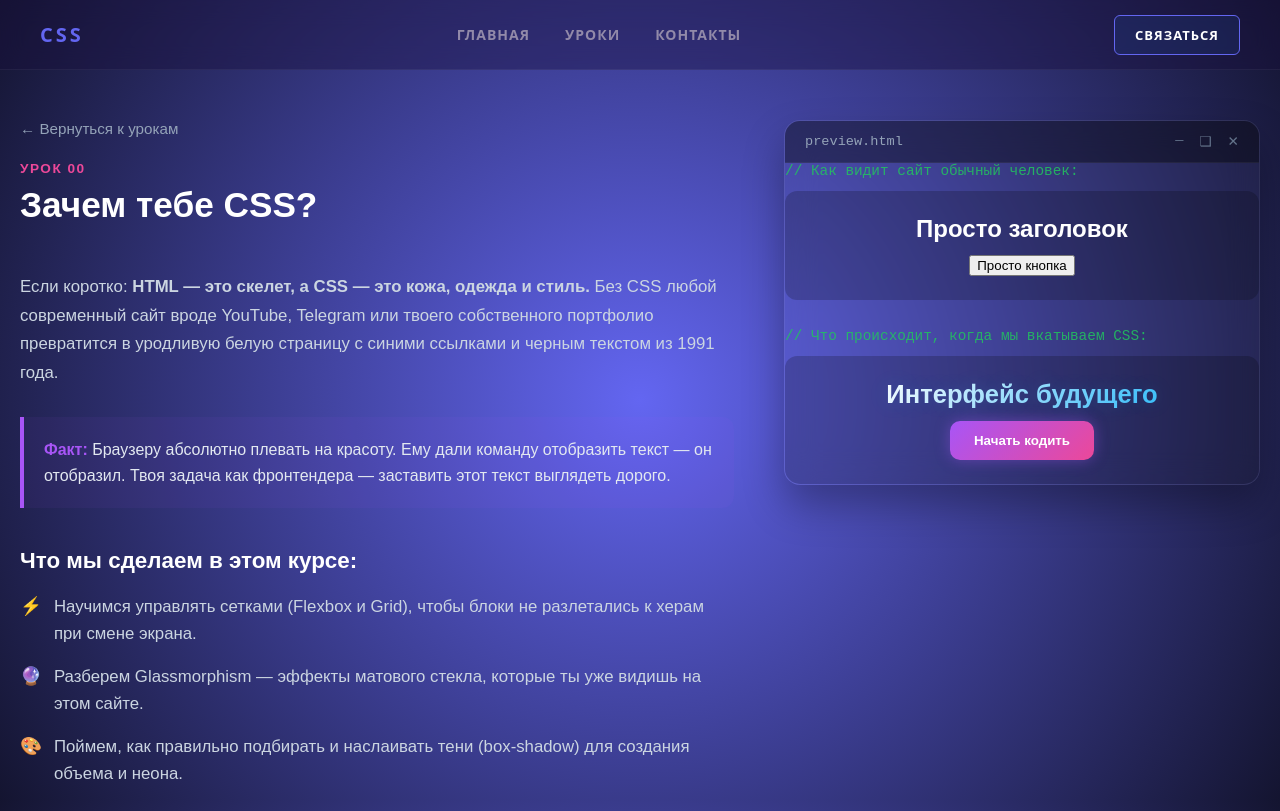
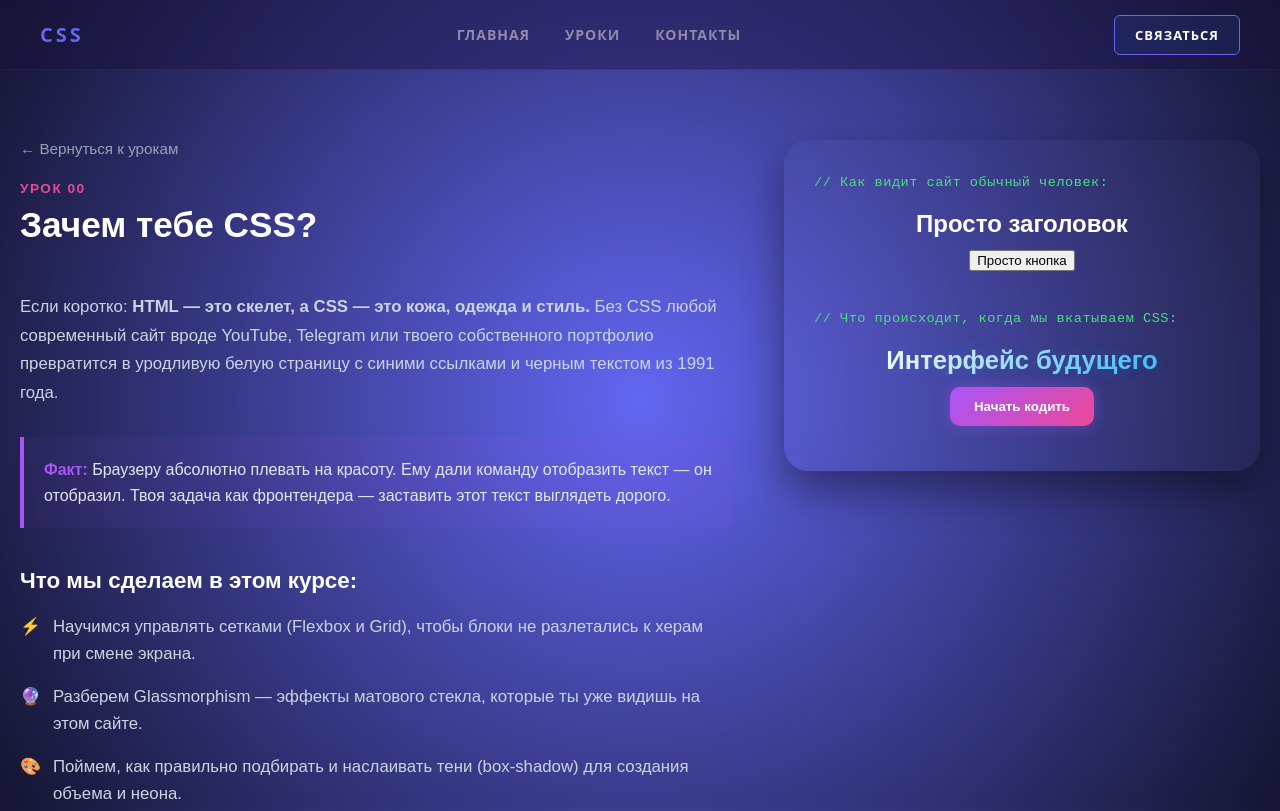
Before and after one commit to Hizikc/sfc, a website built with Vite: page pages/wcss/00.html in a window 1280 px wide. Shown: the top 811 px of the page. Built offline with nearby package versions, Linux system fonts and the light colour scheme.

Commit message:
fix: убрал рамку терминала и очистил правый блок в уроке 0 v0.1.4

```diff
--- a/css/lesson-single.css
+++ b/css/lesson-single.css
@@ -1,4 +1,4 @@
-/* Изолированная база для страниц одиночных уроков */
+/* Базовая изолированная структура для страниц одиночных уроков */
 .single-lesson-body {
   margin: 0;
   padding: 0;
@@ -17,7 +17,7 @@
 .lesson-page-container {
   max-width: 1300px;
   margin: 0 auto;
-  padding: 120px 20px 60px;
+  padding: 140px 20px 60px; /* Отступ сверху под шапку сайта */
   display: grid;
   grid-template-columns: 1.2fr 0.8fr; /* Левая колонка чуть шире под текст */
   gap: 50px;
@@ -30,7 +30,7 @@
   flex-direction: column;
 }
 
-/* Кнопка назад */
+/* Кнопка возврата на общую страницу */
 .back-to-lessons {
   color: #94a3b8;
   text-decoration: none;
@@ -45,7 +45,7 @@
   color: #a855f7;
 }
 
-/* Бейдж с номером урока */
+/* Розовый бейдж с номером текущего урока */
 .lesson-badge {
   font-size: 0.85rem;
   font-weight: 700;
@@ -62,7 +62,7 @@
   line-height: 1.2;
 }
 
-/* Текстовый контент */
+/* Оформление текста статьи */
 .theory-content p {
   font-size: 1.05rem;
   line-height: 1.7;
@@ -76,7 +76,7 @@
   color: #ffffff;
 }
 
-/* Важная плашка с фактом */
+/* Фиолетовая плашка с важным фактом */
 .theory-alert {
   background: rgba(168, 85, 247, 0.05);
   border-left: 4px solid #a855f7;
@@ -92,7 +92,7 @@
   color: #a855f7;
 }
 
-/* Кастомный список со смайликами/иконками */
+/* Список особенностей курса */
 .custom-list {
   list-style: none;
   padding: 0;
@@ -109,12 +109,7 @@
   color: #cbd5e1;
 }
 
-.custom-list li span {
-  font-size: 1.1rem;
-  line-height: 1.4;
-}
-
-/* Навигация внизу статьи */
+/* Нижние навигационные кнопки урока */
 .lesson-navigation-btns {
   display: flex;
   gap: 16px;
@@ -153,109 +148,65 @@
 }
 
 
-/* --- ПРАВАЯ ЧАСТЬ: ИНТЕРАКТИВНЫЙ ТЕРМИНАЛ --- */
+/* --- ПРАВАЯ ЧАСТЬ: ЧИСТЫЙ ИНТЕРАКТИВ --- */
 .lesson-visual {
-  position: sticky; /* Окно будет красиво зафиксировано при скролле статьи */
-  top: 120px;
+  position: sticky; /* Панель аккуратно липнет при скролле теории */
+  top: 140px;
 }
 
+/* Стеклянный контейнер без уродливой рамки */
 .glass-terminal {
   background: rgba(255, 255, 255, 0.02);
-  border: 1px solid rgba(255, 255, 255, 0.06);
-  border-radius: 16px;
+  border: none;
+  border-radius: 24px;
   backdrop-filter: blur(16px);
   -webkit-backdrop-filter: blur(16px);
-  overflow: hidden;
-  box-shadow: 0 20px 40px rgba(0, 0, 0, 0.3);
+  box-shadow: 0 20px 40px rgba(0, 0, 0, 0.4);
 }
 
-/* Шапка окна: жестко расталкивает название и кнопки по краям */
-.terminal-header {
-  background: rgba(0, 0, 0, 0.4);
-  padding: 12px 20px;
-  display: flex !important;
-  flex-direction: row !important;
-  justify-content: space-between !important;
-  align-items: center !important;
-  border-bottom: 1px solid rgba(255, 255, 255, 0.05);
-  width: 100%;
+.terminal-body {
+  padding: 35px 30px;
 }
 
-/* Название файла слева */
-.terminal-title {
-  color: #94a3b8;
+/* Мягкие неоновые комментарии-подсказки */
+.comment {
   font-family: monospace;
+  color: #4ade80;
+  margin: 0;
   font-size: 0.85rem;
-  margin: 0;
+  display: block;
+  text-align: left;
+  letter-spacing: 0.5px;
 }
 
-/* Кнопки управления справа: теперь они точно внутри контейнера */
-.terminal-controls-win {
-  display: flex !important;
-  flex-direction: row !important;
-  gap: 16px;
-  color: #64748b;
-  font-family: monospace;
-  font-size: 0.85rem;
-  user-select: none;
-}
-
-.terminal-controls-win span {
-  cursor: pointer;
-  transition: color 0.2s;
-}
-
-.terminal-controls-win span:hover {
-  color: #ffffff;
-}
-
-.terminal-controls-win span:last-child:hover {
-  color: #ef4444; /* Крестик при наведении станет красным */
-}
-
-/* Яркие, контрастные комментарии (подсказки) в стиле хакерского терминала */
-.comment {
-  font-family: monospace;
-  color: #22c55e; /* Сочный зеленый цвет (как в VS Code или терминале) */
-  margin: 0 0 12px 0;
-  font-size: 0.9rem;
-  font-weight: 500;
-  opacity: 0.85; /* Слегка приглушаем, чтобы не спорил с главным текстом */
-  display: block;
-  text-align: left;
-}
-
-
-/* Окошки превью элементов */
-.preview-box {
-  background: rgba(0, 0, 0, 0.2);
-  border-radius: 12px;
-  padding: 24px;
-  margin-bottom: 28px;
+/* Чистые отступы для вывода элементов без лишних рамок */
+.preview-html-only,
+.preview-css-applied {
+  padding: 20px 0 40px 0;
   display: flex;
   flex-direction: column;
   gap: 12px;
   align-items: center;
 }
 
-.preview-box:last-child {
-  margin-bottom: 0;
+.preview-css-applied {
+  padding-bottom: 10px; /* У нижнего блока отступ меньше к краю */
 }
 
-/* Блок ДО (Голый HTML) */
-.html-only h1 {
-  all: revert; /* Сбрасывает стили сайта до дефолтных браузерных */
-  color: #fff;
+/* Внутренние стили элементов ДО (Голый HTML) */
+.preview-html-only h1 {
+  all: revert; /* Полный сброс стилей сайта до дефолтных браузерных */
+  color: #ffffff;
   margin: 0;
   font-size: 1.5rem;
 }
 
-.html-only button {
+.preview-html-only button {
   all: revert;
 }
 
-/* Блок ПОСЛЕ (С примененным CSS в твоем стиле) */
-.css-applied .glow-text {
+/* Внутренние стили элементов ПОСЛЕ (С примененным кастомным CSS) */
+.preview-css-applied .glow-text {
   margin: 0;
   font-size: 1.6rem;
   font-weight: 800;
@@ -265,7 +216,7 @@
   text-shadow: 0 0 20px rgba(56, 189, 248, 0.2);
 }
 
-.css-applied .neon-btn {
+.preview-css-applied .neon-btn {
   background: linear-gradient(135deg, #a855f7 0%, #ec4899 100%);
   color: #ffffff;
   border: none;
@@ -277,16 +228,22 @@
   transition: transform 0.2s;
 }
 
-.css-applied .neon-btn:hover {
+.preview-css-applied .neon-btn:hover {
   transform: scale(1.03);
 }
 
-/* Адаптив: на экранах поменьше перестраиваем в одну колонку */
+/* Кастомное выделение текста для этой страницы */
+::selection {
+  background-color: rgba(168, 85, 247, 0.4);
+  color: #ffffff;
+}
+
+/* Адаптивная верстка под планшеты и мобильные экраны */
 @media (max-width: 968px) {
   .lesson-page-container {
-    grid-template-columns: 1fr;
+    grid-template-columns: 1fr; /* Перестраиваем макет в один столбец */
     gap: 40px;
-    padding-top: 100px;
+    padding-top: 110px;
   }
 
   .lesson-visual {
--- a/pages/wcss/00.html
+++ b/pages/wcss/00.html
@@ -17,7 +17,7 @@
 
     <!-- Левая часть: Живая теория -->
     <section class="lesson-theory">
-      <a href="./lessons.html" class="back-to-lessons">← Вернуться к урокам</a>
+      <a href="../card.html" class="back-to-lessons">← Вернуться к урокам</a>
 
       <span class="lesson-badge">Урок 00</span>
       <h1 class="theory-title">Зачем тебе CSS?</h1>
@@ -46,34 +46,27 @@
     </section>
 
     <!-- Правая часть: Визуальный интерактивный блок -->
+    <!-- Правая часть: Чистый наглядный интерактив -->
     <section class="lesson-visual">
       <div class="glass-terminal">
-          <div class="terminal-header">
-            <span class="terminal-title">preview.html</span>
+        <div class="terminal-body">
 
-            <!-- Вот этот блок обязательно должен быть внутри шапки: -->
-            <div class="terminal-controls-win">
-              <span>—</span>
-              <span>❑</span>
-              <span>✕</span>
-            </div>
-          </div>
-
-        <div class="terminal-body">
-          <p class="comment">// Как видит сайт обычный человек:</p>
-          <div class="preview-box html-only">
+          <span class="comment">// Как видит сайт обычный человек:</span>
+          <div class="preview-html-only">
             <h1>Просто заголовок</h1>
             <button>Просто кнопка</button>
           </div>
 
-          <p class="comment">// Что происходит, когда мы вкатываем CSS:</p>
-          <div class="preview-box css-applied">
+          <span class="comment">// Что происходит, когда мы вкатываем CSS:</span>
+          <div class="preview-css-applied">
             <h1 class="glow-text">Интерфейс будущего</h1>
             <button class="neon-btn">Начать кодить</button>
           </div>
+
         </div>
       </div>
     </section>
+
 
   </main>
 
```
